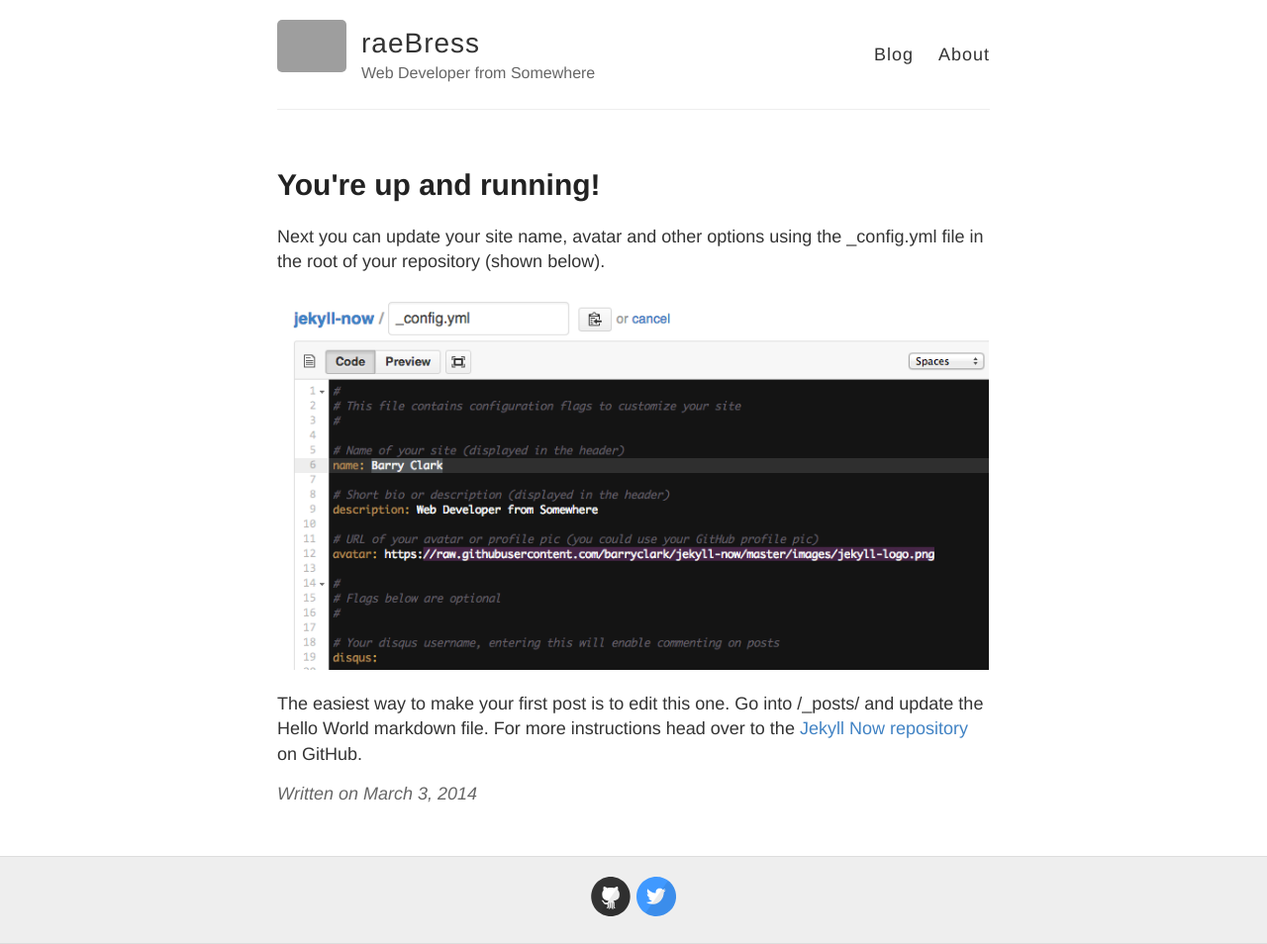
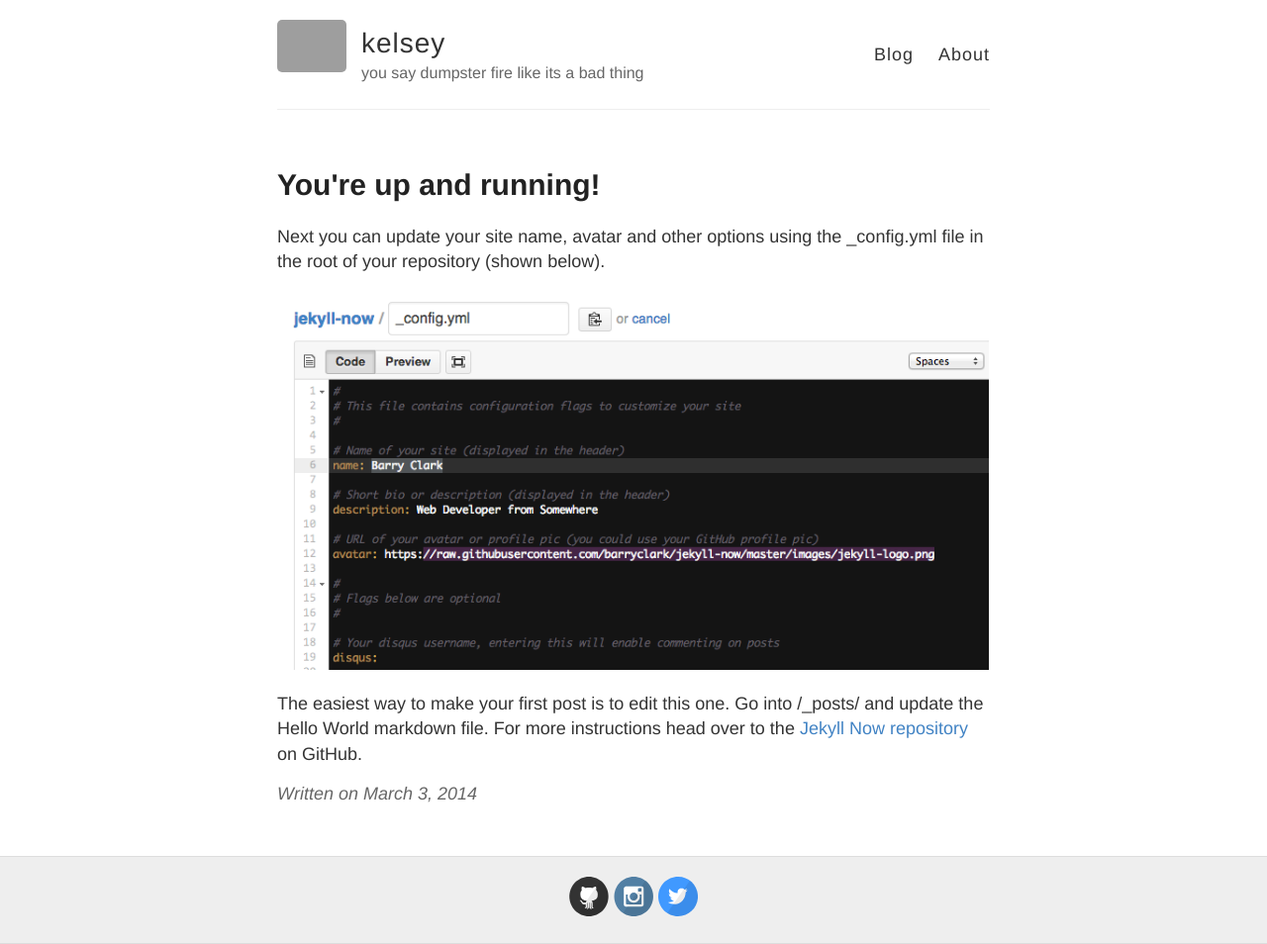
Before and after one commit to mother4ker/backup.mother4ker.github.io, a Jekyll site: the page built from _posts/2014-3-3-Hello-World.md, in a window 1280 px wide. Shown: the whole page at 99% size. Built offline with Jekyll 4.4.1, drawn with Linux system fonts in a browser that asks for light colours; grey boxes are pictures that could not be loaded.

Commit message:
settings

```diff
--- a/_config.yml
+++ b/_config.yml
@@ -3,10 +3,10 @@
 #
 
 # Name of your site (displayed in the header)
-name: raeBress
+name: kelsey
 
 # Short bio or description (displayed in the header)
-description: Web Developer from Somewhere
+description: you say dumpster fire like its a bad thing
 
 # URL of your avatar or profile pic (you could use your GitHub profile pic)
 avatar: https://raw.githubusercontent.com/barryclark/jekyll-now/master/images/jekyll-logo.png
@@ -21,8 +21,8 @@ footer-links:
   email:
   facebook:
   flickr:
-  github: barryclark/jekyll-now
-  instagram:
+  github: barryclark/mother4ker
+  instagram: spacekels
   linkedin:
   pinterest:
   rss: # just type anything here for a working RSS icon
```
